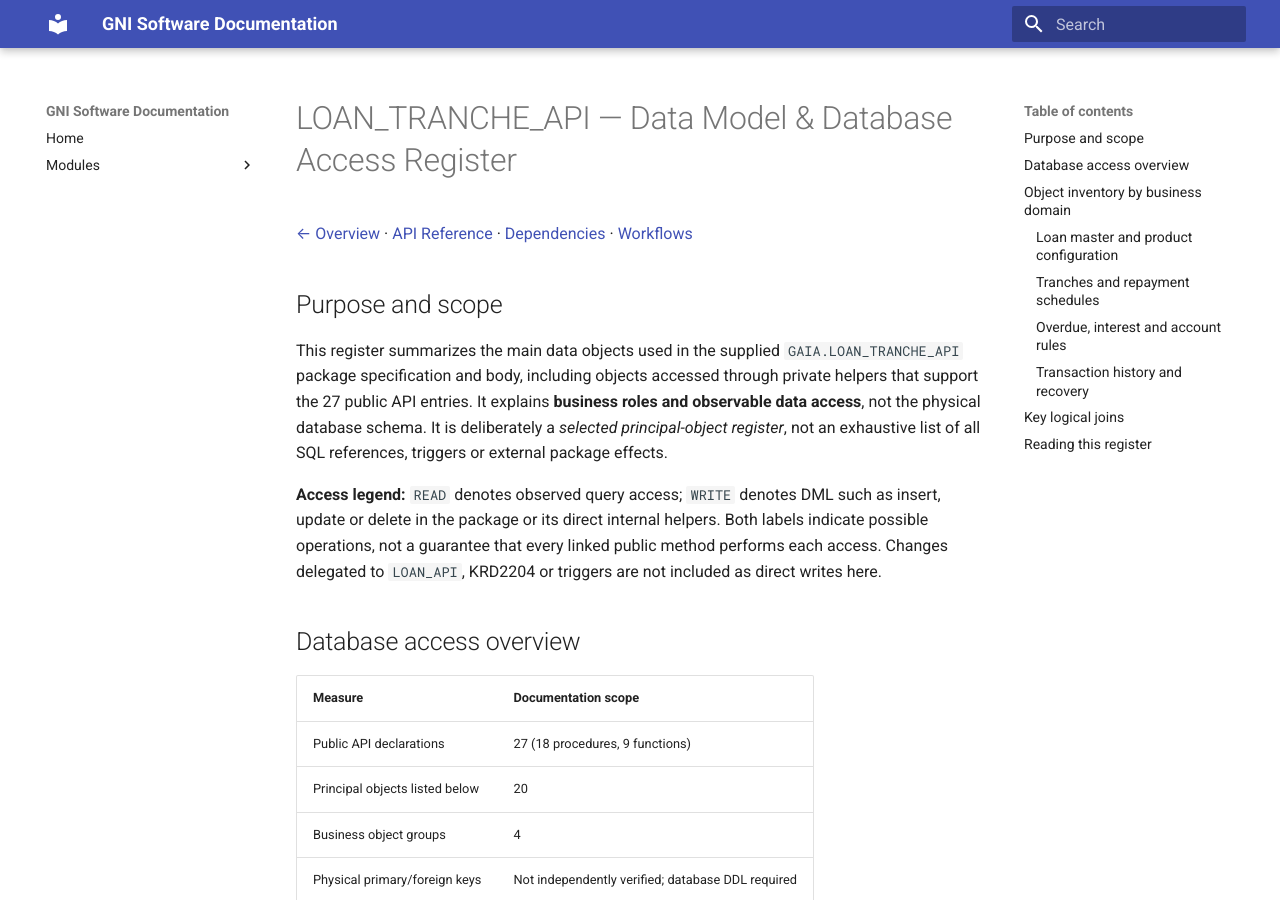
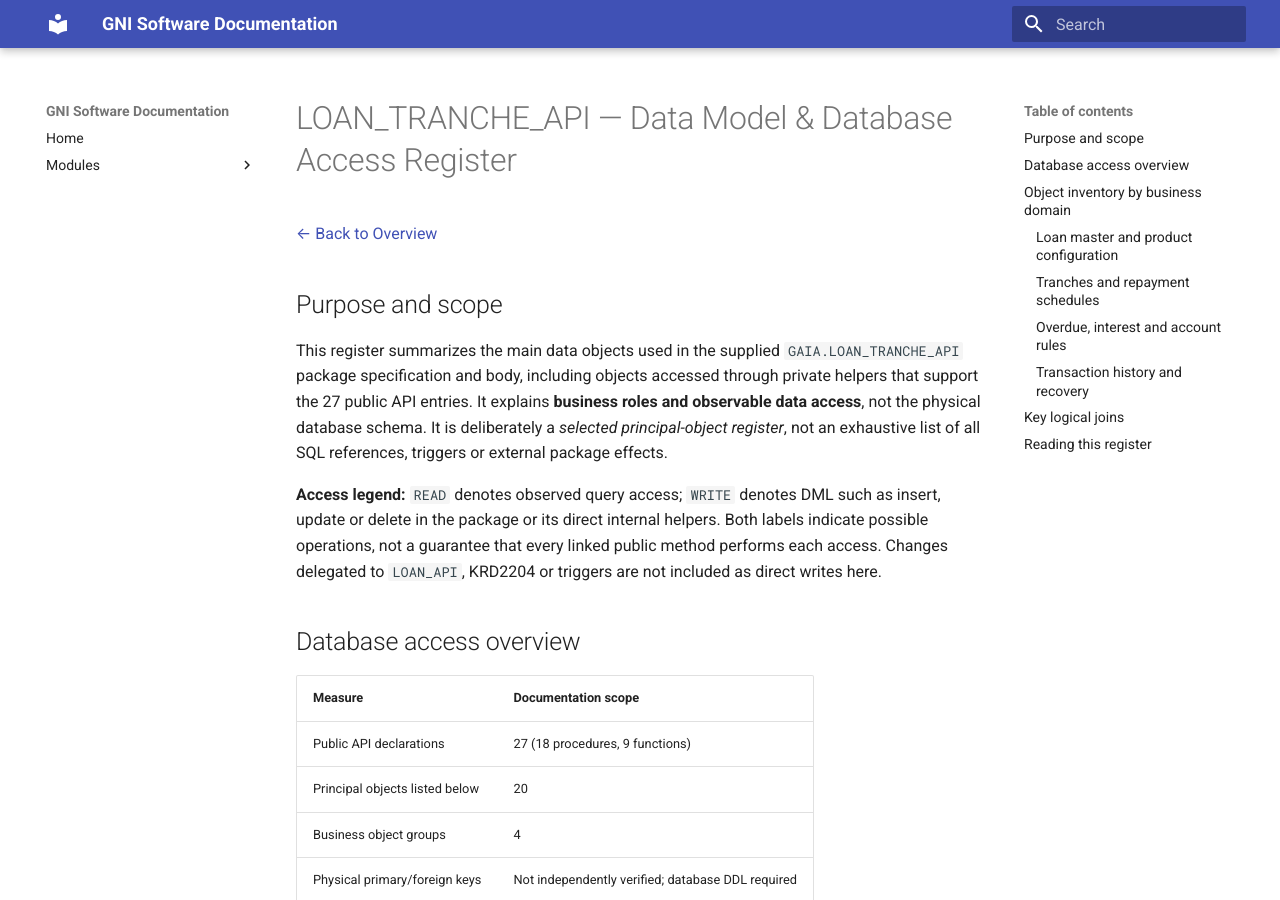
Before and after one commit to SadayCb/gni-documentation-poc9.0, an MkDocs documentation site: the page built from docs/modules/loan-management/loan-tranche-api/data-model.md, in a window 1280 px wide and 900 px high. Built offline with MkDocs 1.6.1 and Material for MkDocs 9.7.7, drawn with Linux system fonts in a browser that asks for light colours.

Commit message:
Update data-model.md

```diff
--- a/docs/modules/loan-management/loan-tranche-api/data-model.md
+++ b/docs/modules/loan-management/loan-tranche-api/data-model.md
@@ -1,6 +1,6 @@
 # LOAN_TRANCHE_API — Data Model & Database Access Register
 
-[← Overview](README.md) · [API Reference](api-reference.md) · [Dependencies](dependencies.md) · [Workflows](workflows.md)
+[← Back to Overview](README.md)
 
 ## Purpose and scope
 
@@ -87,3 +87,5 @@ These are observed logical associations, **not** verified foreign-key declaratio
 - Logical joins in the diagram do not establish database constraints, cardinalities or unique identifiers.
 - Account postings may occur through `LOAN_API.do_journal_entry`; distinguish these from direct writes to tranche tables.
 - Validate table/view/synonym types and constraints against the deployed schema before treating this as a physical ERD.
+
+[← Back to Overview](README.md)
```
